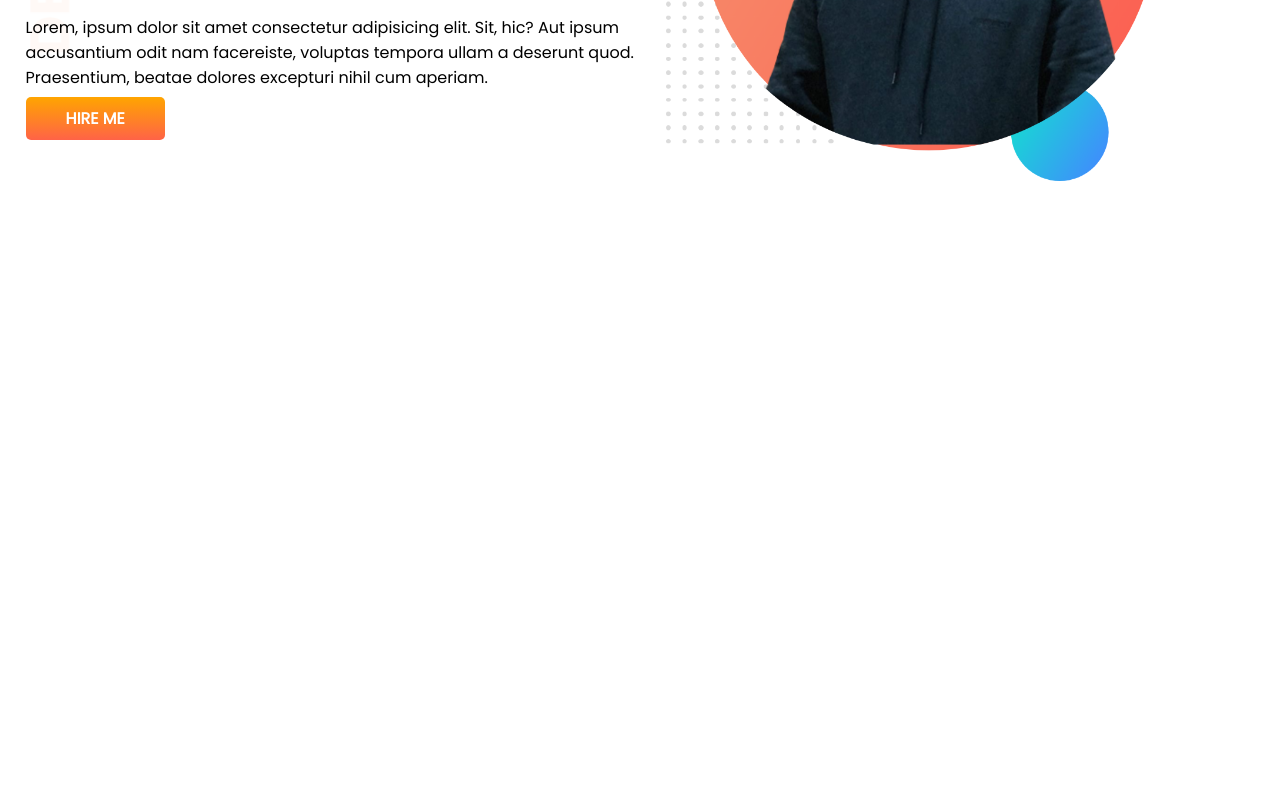
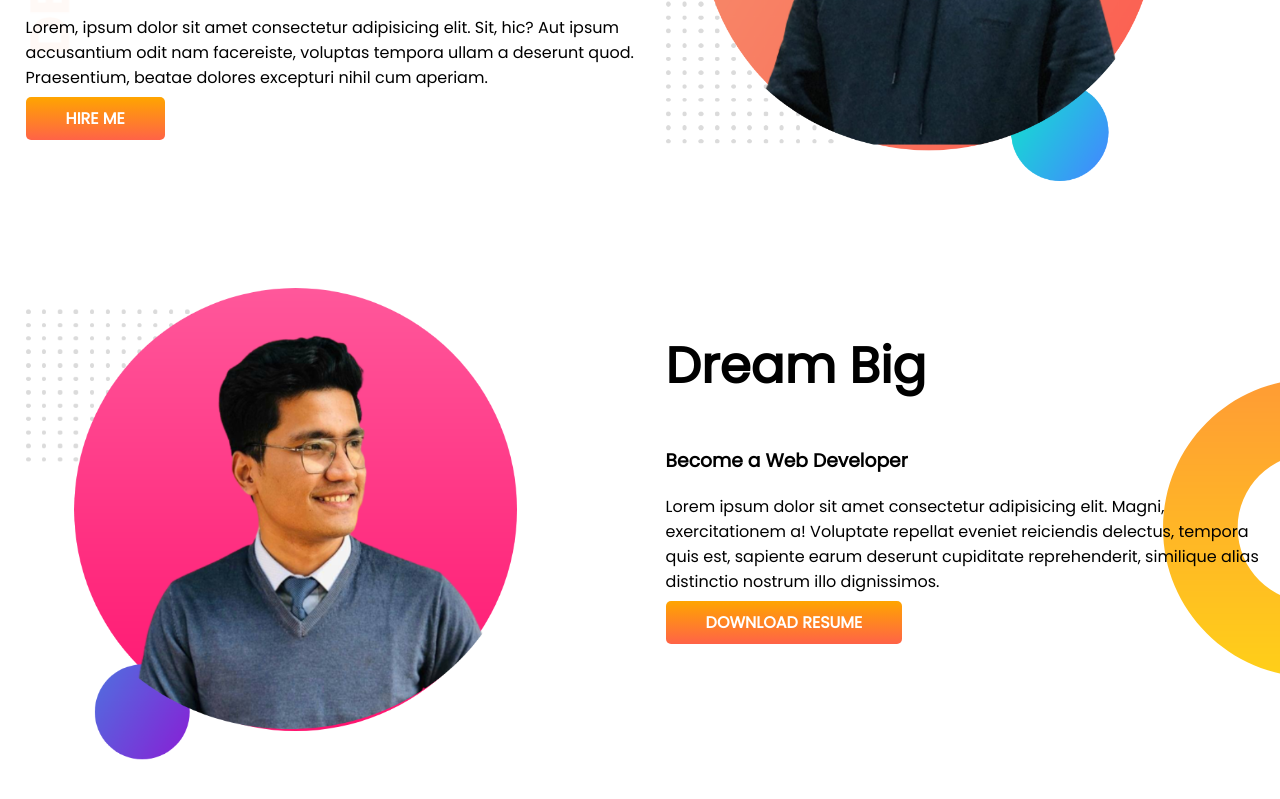
Before and after one commit to TbR777/developer-portfolio, a plain HTML site: page index.html in a window 1280 px wide. Shown: the part 307-1106 px from the top of the page. Before the commit the page ends 800 px from the top, so only its background shows below. Drawn offline with Linux system fonts and the light colour scheme.

Commit message:
dream big added

```diff
--- a/index.html
+++ b/index.html
@@ -28,6 +28,17 @@
                 <img src="images/tushid bg.png" alt="">
             </div>
     </section>
+    <section class="dream-big">
+        <div class="half-width">
+            <img src="images/tushid-bg2.png" alt="">
+        </div>
+        <div class="half-width">
+            <h1>Dream Big</h1>
+            <h3>Become a Web Developer</h3>
+            <p>Lorem ipsum dolor sit amet consectetur adipisicing elit. Magni, exercitationem a! Voluptate repellat eveniet reiciendis delectus, tempora quis est, sapiente earum deserunt cupiditate reprehenderit, similique alias distinctio nostrum illo dignissimos.</p>
+            <a class="link-button" href="https://www.facebook.com/tushidbarua.rahul.3/">DOWNLOAD RESUME</a>
+        </div>
+    </section>
 </body>
 
 </html>
--- a/style.css
+++ b/style.css
@@ -10,6 +10,7 @@ h1{
 }
 section{
     display: flex;
+    margin-bottom: 100px;
 }
 .half-width{
     width: 50%;
@@ -31,3 +32,8 @@ section{
     background-repeat: no-repeat;
 
 }
+.dream-big{
+    background-image: url(images/dream-bg.png);
+    background-repeat: no-repeat;
+    background-position: right;
+}
```
Also changed, not shown: images/2-removebg-preview.png (added), images/2.jpg, images/tushid-bg2.png (added).
